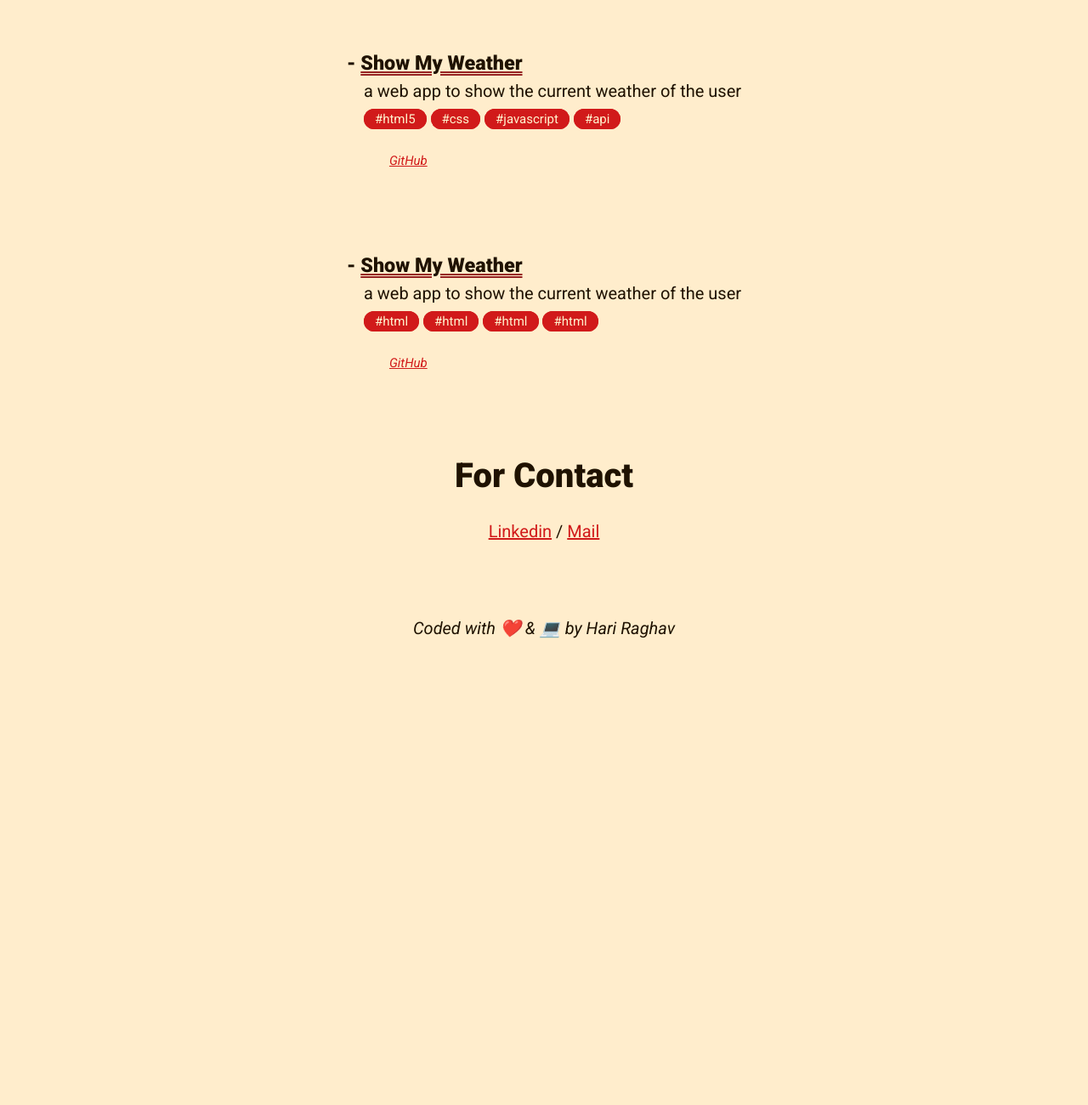
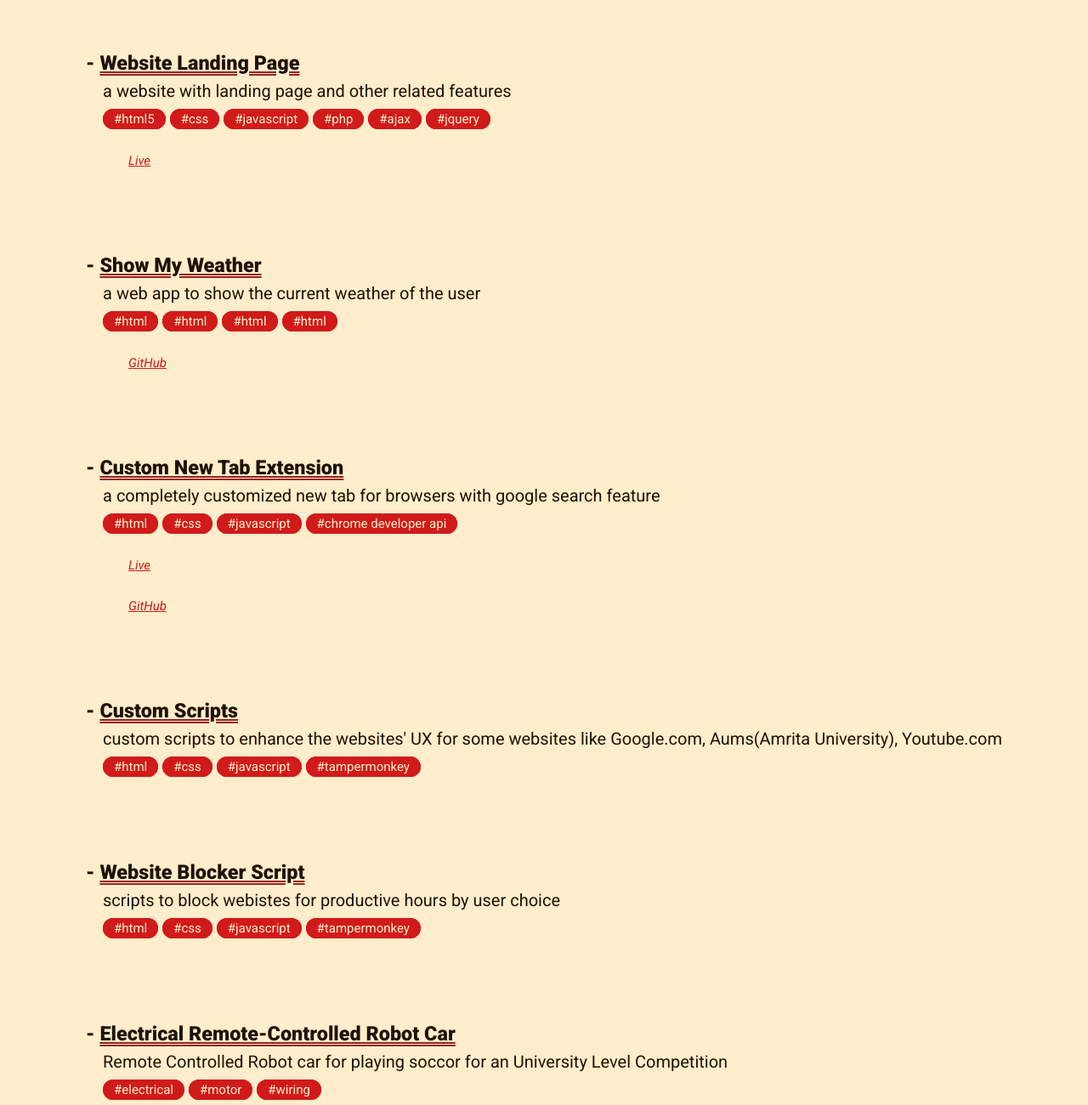
Before and after one commit to hariraghav10/hariraghav10.github.io, a plain HTML site: page index.html in a window 1280 px wide. Shown: the part 1900-3200 px from the top of the page at 85% size. Before the commit the page ends 2671 px from the top, so only its background shows below. Drawn offline with Linux system fonts and the light colour scheme.

Commit message:
updated projects

```diff
--- a/index.html
+++ b/index.html
@@ -55,15 +55,17 @@
         <h1 class="topic">Projects</h1>
         <ul>
             <li>
-                <h3><span>-  </span><span class="prjtitle">Show My Weather</span></h3>
-                <p>a web app to show the current weather of the user</p>
+                <h3><span>-  </span><span class="prjtitle">Website Landing Page</span></h3>
+                <p>a website with landing page and other related features </p>
                 <p >
                     <span class="tgs">#html5</span>
                     <span class="tgs">#css</span>
                     <span class="tgs">#javascript</span>
-                    <span class="tgs">#api</span>
+                    <span class="tgs">#php</span>
+                    <span class="tgs">#ajax</span>
+                    <span class="tgs">#jquery</span>
                 </p>
-                <a href="https://github.com/hariraghav10/showmyweather" target="_blank">GitHub</a>
+                <a href="https://plugin-eee.000webhostapp.com" target="_blank">Live</a>
             </li>
 
             <li>
@@ -76,6 +78,46 @@
                     <span class="tgs">#html</span>
                 </p>
                 <a href="https://github.com/hariraghav10/showmyweather" target="_blank">GitHub</a>
+            </li>
+            <li>
+                <h3><span>-  </span><span class="prjtitle">Custom New Tab Extension</span></h3>
+                <p>a completely customized new tab for browsers with google search feature</p>
+                <p >
+                    <span class="tgs">#html</span>
+                    <span class="tgs">#css</span>
+                    <span class="tgs">#javascript</span>
+                    <span class="tgs">#chrome developer api</span>
+                </p>
+                <a href="https://hariraghav10.github.io/customnewtab/" target="_blank">Live</a><a href="https://github.com/hariraghav10/customnewtab/" target="_blank">GitHub</a>
+            </li>
+            <li>
+                <h3><span>-  </span><span class="prjtitle">Custom Scripts</span></h3>
+                <p>custom scripts to enhance the websites' UX for some websites like Google.com, Aums(Amrita University), Youtube.com</p>
+                <p >
+                    <span class="tgs">#html</span>
+                    <span class="tgs">#css</span>
+                    <span class="tgs">#javascript</span>
+                    <span class="tgs">#tampermonkey</span>
+                </p>
+            </li>
+            <li>
+                <h3><span>-  </span><span class="prjtitle">Website Blocker Script</span></h3>
+                <p>scripts to block webistes for productive hours by user choice</p>
+                <p >
+                    <span class="tgs">#html</span>
+                    <span class="tgs">#css</span>
+                    <span class="tgs">#javascript</span>
+                    <span class="tgs">#tampermonkey</span>
+                </p>
+            </li>
+            <li>
+                <h3><span>-  </span><span class="prjtitle">Electrical Remote-Controlled Robot Car</span></h3>
+                <p>Remote Controlled Robot car for playing soccor for an University Level Competition</p>
+                <p >
+                    <span class="tgs">#electrical</span>
+                    <span class="tgs">#motor</span>
+                    <span class="tgs">#wiring</span>
+                </p>
             </li>
 
         </ul>
@@ -93,7 +135,7 @@
         <p>Coded with ❤️ & 💻 by Hari Raghav</p>
     </div>
     <div class="bt"></div>
-     <script type="text/javascript">
+    <script type="text/javascript">
 		var isMobile = /iPhone|iPad|iPod|Android/i.test(navigator.userAgent);
 		var element = document.getElementById('text');
 		if (isMobile) {
```
